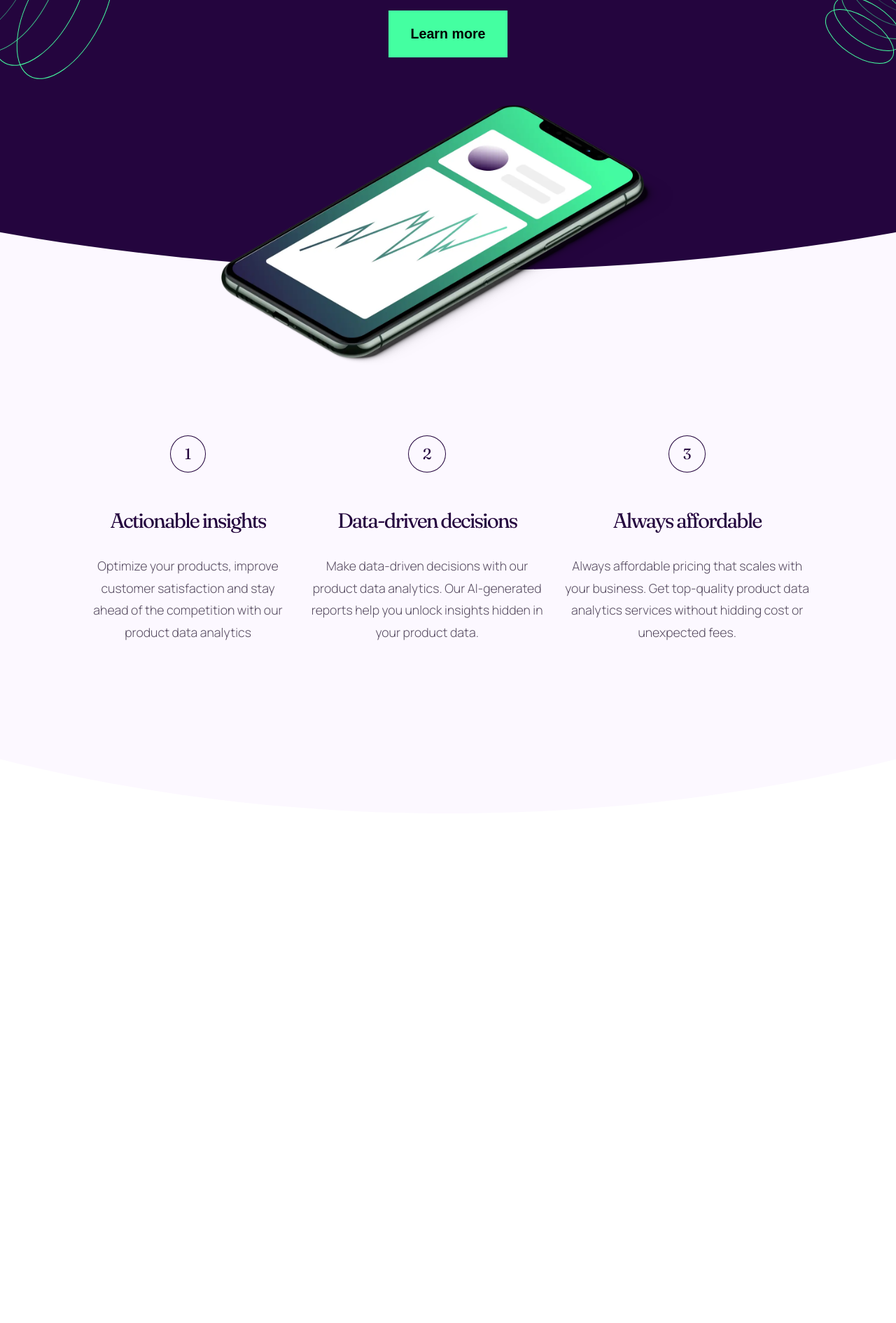
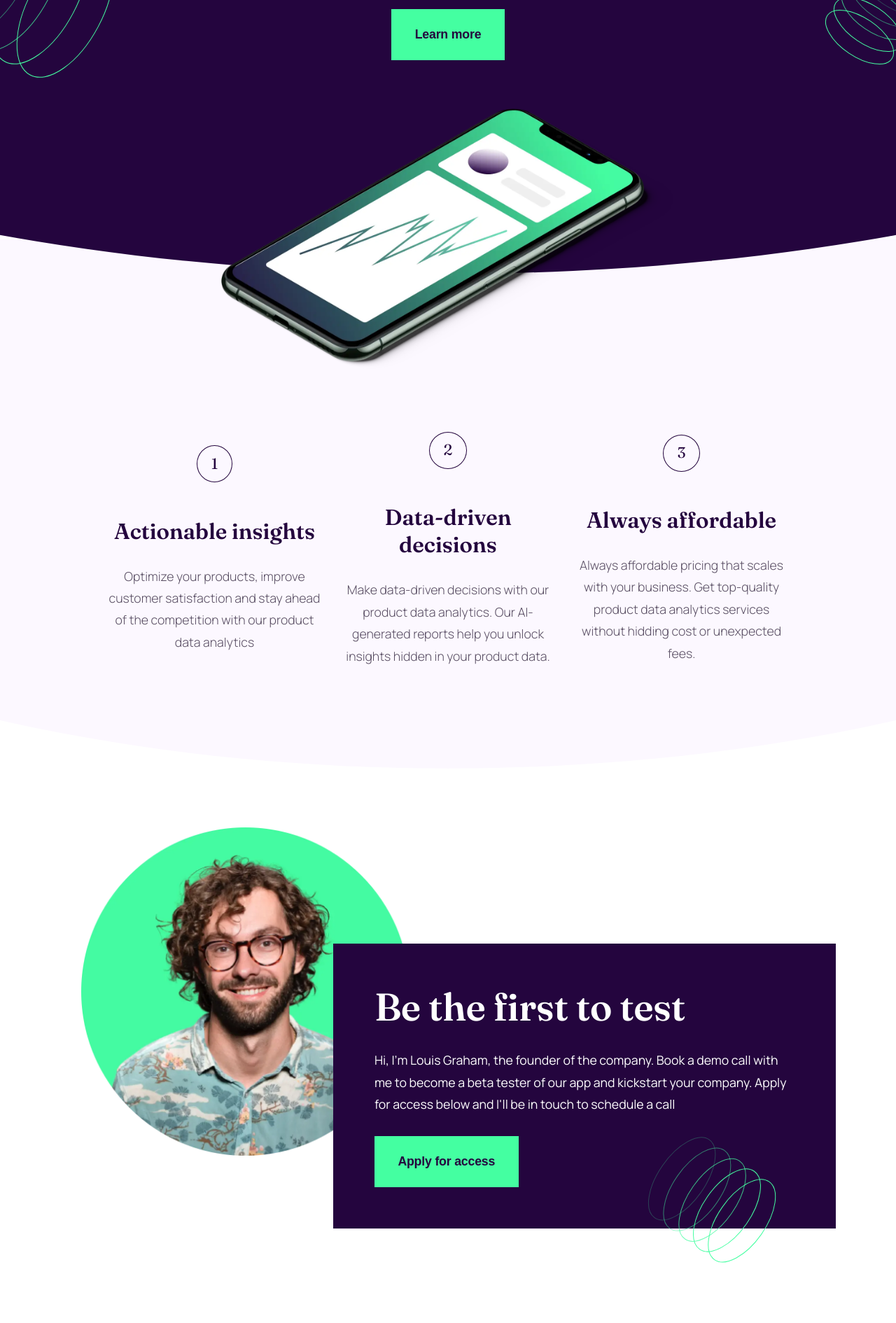
Before and after one commit to ossycode/workit, a website built with webpack: page dist/index.html in a window 1280 px wide. Shown: the part 341-2231 px from the top of the page at 70% size. Before the commit the page ends 1503 px from the top, so only its background shows below. Built offline with Linux system fonts and the light colour scheme.

Commit message:
Completed the CTA section and the footer

```diff
--- a/src/sass/base/_base.scss
+++ b/src/sass/base/_base.scss
@@ -23,7 +23,7 @@ html {
   }
 
   @include respond(tab-port) {
-    font-size: 50%;
+    font-size: 53%;
   }
 
   @include respond(desktop) {
--- a/src/sass/base/_typography.scss
+++ b/src/sass/base/_typography.scss
@@ -2,34 +2,48 @@
 
 .heading {
   font-family: fraunces;
-  font-weight: 500;
+  font-weight: 600;
+  text-align: center;
 
   &__l {
     font-size: 8rem;
     line-height: 8rem;
 
     @include respond(tab-port) {
-      font-size: 7rem;
-      font-weight: 500;
+      font-size: 6rem;
+      line-height: 6rem;
     }
 
     @include respond(phone) {
-      font-size: 5.5rem;
-      font-weight: 400;
-      line-height: 5.4rem;
+      font-size: 5rem;
+      line-height: 5rem;
     }
   }
 
   &__m {
     font-size: 5.6rem;
+    // letter-spacing: -0.2rem;
     line-height: 6.4rem;
+
+    @include respond(tab-port) {
+      font-size: 4.8rem;
+      line-height: 5.6rem;
+    }
+
+    @include respond(phone) {
+      font-size: 3.2rem;
+      line-height: 4.8rem;
+    }
   }
 
   &__s {
-    font-size: 3rem;
+    font-size: 3.2rem;
     line-height: 4rem;
-    font-weight: 400;
-    letter-spacing: -0.2rem;
+    // letter-spacing: -0.2rem;
+    @include respond(tab-port) {
+      font-size: 2.8rem;
+      line-height: 3.6rem;
+    }
   }
 }
 
--- a/src/sass/components/_buttons.scss
+++ b/src/sass/components/_buttons.scss
@@ -1,22 +1,31 @@
 @use "../abstracts/mixins" as *;
 
 .btn {
-  display: inline-block;
   &,
   &:link,
   &:visited {
-    // max-width: 16.1rem;
-    // height: max-content;
-    // height: 6.1rem;
-    padding: 2rem 3rem;
-    font-size: 2rem;
-    font-weight: 600;
+    display: inline-block;
+    padding: 1.9rem 3.2rem;
+    font-size: 1.8rem;
+    font-weight: 700;
     cursor: pointer;
+    line-height: 3.2rem;
+    letter-spacing: -0.18px;
+
+    @include respond(tab-port) {
+      font-size: 1.6rem;
+      letter-spacing: -0.16px;
+    }
+    @include respond(phone) {
+      padding: 1.5rem 3.2rem;
+    }
   }
 
   &__primary {
     background-color: var(--color-green);
+    color: var(--color-primary);
     border: 2px solid transparent;
+    transition: all 0.2s;
 
     &:hover {
       background-color: var(--color-primary);
@@ -29,6 +38,7 @@
     color: var(--color-white);
     background: transparent;
     @include text-docoration;
+    transition: all 0.2s ease 0s;
 
     &:hover {
       color: var(--color-green);
--- a/src/sass/components/_cta.scss
+++ b/src/sass/components/_cta.scss
@@ -0,0 +1,104 @@
+@use "../abstracts/mixins" as *;
+
+.cta {
+  @include respond(tab-land) {
+    padding: 8rem 0px;
+  }
+
+  @include respond(tab-port) {
+    padding: 4rem 0px;
+  }
+
+  @include respond(phone) {
+    margin: 10rem 0;
+  }
+
+  &__box {
+    display: flex;
+
+    align-items: center;
+    justify-content: center;
+
+    position: relative;
+    width: 111.2rem;
+    height: 64.774rem;
+    flex-direction: column;
+
+    @include respond(tab-port) {
+    }
+
+    @include respond(phone) {
+      width: 50rem;
+      height: 60.3rem;
+    }
+  }
+  &__founder {
+    width: 47.7rem;
+
+    position: absolute;
+    right: 55%;
+
+    @include respond(tab-port) {
+      width: 28.1rem;
+      left: 6rem;
+      top: 4rem;
+    }
+
+    @include respond(phone) {
+      position: relative;
+      top: 0;
+      left: 0;
+      transform: translateY(5.5rem);
+      position: relative;
+    }
+    &--img {
+      width: 100%;
+      display: block;
+      object-fit: cover;
+    }
+  }
+
+  &__box-content {
+    background-color: var(--color-primary);
+    color: var(--color-white);
+    position: absolute;
+    top: 25.4rem;
+    left: 35%;
+    width: 73rem;
+
+    display: flex;
+    flex-direction: column;
+    align-items: flex-start;
+    justify-content: center;
+    text-align: left;
+    row-gap: 3rem;
+    padding: 6rem;
+
+    @include respond(tab-port) {
+      width: 62.4rem;
+      padding: 4rem;
+      row-gap: 3rem;
+      top: 19rem;
+      left: 23.8rem;
+    }
+    @include respond(phone) {
+      position: relative;
+      width: 78%;
+      top: 0;
+      left: 0;
+      padding: 4rem 3rem;
+      align-items: center;
+      text-align: center;
+    }
+
+    &::before {
+      @include respond(desk-tab) {
+        content: url(/dist/assets/images/bg-pattern-3.svg);
+        position: absolute;
+        top: 64%;
+        left: 60%;
+        display: block;
+      }
+    }
+  }
+}
--- a/src/sass/components/_features.scss
+++ b/src/sass/components/_features.scss
@@ -2,12 +2,15 @@
 
 .features {
   padding-block: 6rem 8rem;
-  padding: 10rem 12rem;
+
+  // padding: 4rem;
   display: flex;
   align-items: center;
   justify-content: center;
-  margin: auto;
 
+  @include respond(tab-port) {
+    padding: 8rem 0rem;
+  }
   @include respond(phone) {
     padding: 2rem;
   }
@@ -16,28 +19,45 @@
     display: flex;
     align-items: center;
     justify-content: center;
-    gap: 2rem;
+
+    max-width: 95%;
+    margin: 0 auto;
+    gap: 3rem;
+
+    &:first-child {
+      @include respond(tab-port) {
+        margin: 2rem;
+      }
+      @include respond(phone) {
+        margin: 0;
+      }
+    }
 
     @include respond(tab-land) {
       flex-direction: column;
-      row-gap: 8rem;
-      max-width: 80%;
-    }
-    @include respond(tab-port) {
-      max-width: 100%;
+      row-gap: 5rem;
+      max-width: 65%;
     }
 
     @include respond(phone) {
       flex-direction: column;
       gap: 1rem;
+      max-width: 95%;
     }
   }
   &__item {
+    flex: 0 0 25%;
     display: flex;
     flex-direction: column;
     align-items: center;
     justify-content: center;
     gap: 3rem;
+
+    &:not(:first-of-type) {
+      @include respond(phone) {
+        margin-top: 3rem;
+      }
+    }
 
     @include respond(tab-land) {
       display: grid;
@@ -51,12 +71,8 @@
       margin-top: 0;
     }
 
-    @include respond(tab-port) {
-    }
-
     @include respond(phone) {
       display: flex;
-      margin-top: 4rem;
     }
   }
   &__number {
--- a/src/sass/layout/_footer.scss
+++ b/src/sass/layout/_footer.scss
@@ -0,0 +1,33 @@
+@use "../abstracts/" as *;
+
+.footer {
+  padding-block: 18rem 10rem;
+  display: flex;
+  flex-direction: column;
+  align-items: center;
+  justify-content: center;
+  gap: 6rem;
+
+  @include respond(tab-land) {
+    padding: 4rem 2rem;
+  }
+
+  @include respond(tab-port) {
+    padding: 0px;
+    margin-bottom: 8rem;
+  }
+
+  &__socials {
+    display: flex;
+    align-items: center;
+    justify-content: center;
+    gap: 3rem;
+
+    & svg {
+      transition: filter 0.2s ease 0s;
+      &:hover {
+        filter: contrast(200%);
+      }
+    }
+  }
+}
--- a/src/sass/layout/_main.scss
+++ b/src/sass/layout/_main.scss
@@ -83,28 +83,28 @@
       width: 80%;
       top: calc(100% + 7.5rem);
     }
-
-    // @include respond(phone) {
-    //     top: calc(100% + rem);
-    //   }
   }
 }
 
 .section-features {
-  margin-top: -8rem;
+  margin-top: -5rem;
   background-color: var(--color-secondary-2);
   color: var(--color-primary);
-  padding-block: 21.92rem 14.7rem;
+  padding-block: 21.92rem 6.7rem;
   clip-path: ellipse(120% 100% at 50% 0);
   z-index: 0;
 
   @include respond(tab-land) {
-    clip-path: ellipse(150% 100% at 50% 0);
+    clip-path: ellipse(170% 100% at 50% 0);
   }
 
   @include respond(phone) {
-    // padding: 3rem 3rem;
-    // margin-top: -5rem;
     clip-path: ellipse(200% 100% at 50% 0);
   }
 }
+
+.section-cta {
+  display: flex;
+  align-self: center;
+  justify-content: center;
+}
--- a/src/sass/pages/_home.scss
+++ /dev/null
@@ -1,4 +0,0 @@
-.container {
-  //   display: grid;
-  //   //   flex-direction: column;
-}
```
Also changed, not shown: dist/60897e39e078db73af9e.svg (added), dist/bundle.js, dist/index.html.
